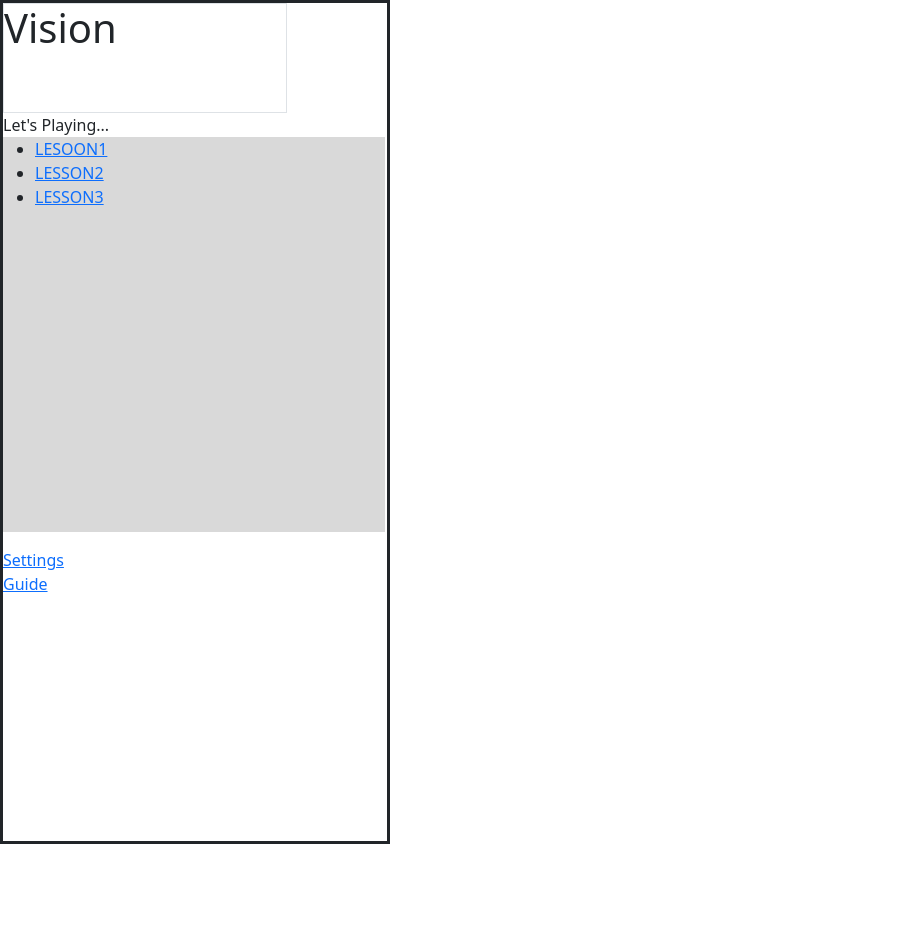
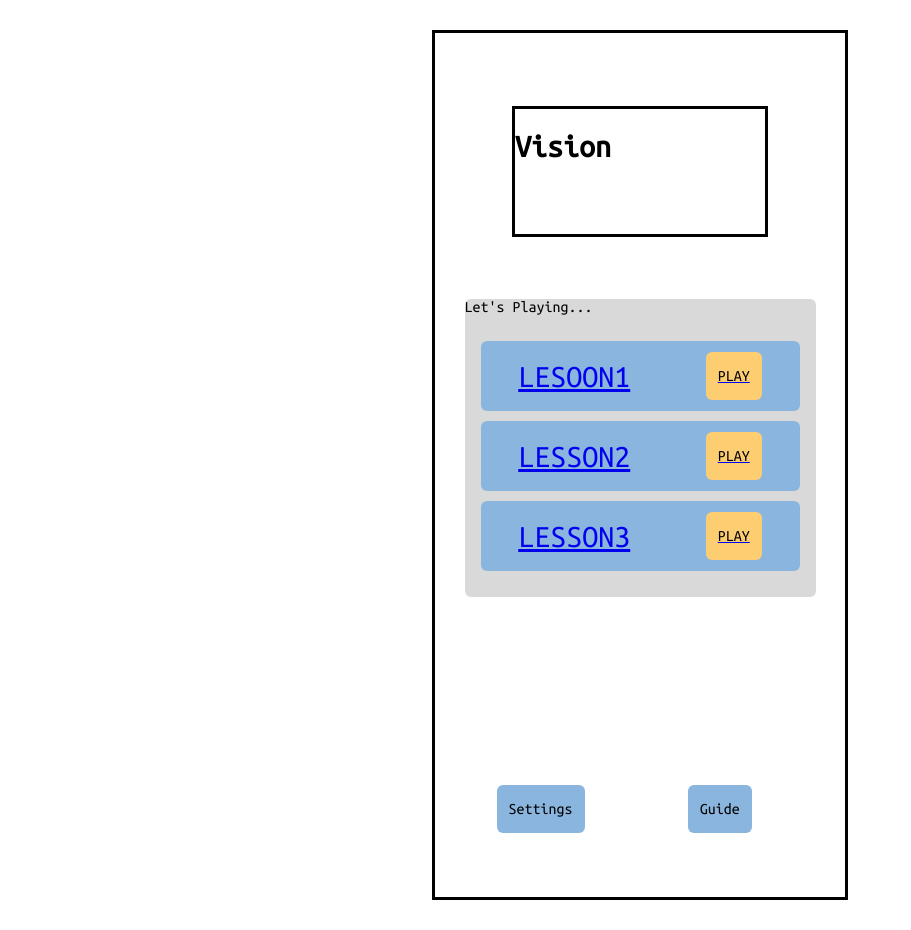
Before and after one commit to kankitakahiro/english_learning_app, a React (Create React App) app in the folder frontend/react-app/: page / in a window 1280 px wide. Shown: the whole page, without its empty margins (0-911 px from the left). Before the commit the page ends 844 px from the top, so only its background shows below. Built offline with nearby package versions, Linux system fonts and the light colour scheme.

Commit message:
トップページそこそこできた

```diff
--- a/frontend/react-app/public/index.html
+++ b/frontend/react-app/public/index.html
@@ -5,15 +5,10 @@
 	<meta charset="utf-8" />
 	<meta name="viewport" content="width=device-width, initial-scale=1" />
 	<link rel="stylesheet" href="style.css">
-	<link href="https://cdn.jsdelivr.net/npm/bootstrap@5.3.1/dist/css/bootstrap.min.css" rel="stylesheet"
-		integrity="sha384-4bw+/aepP/YC94hEpVNVgiZdgIC5+VKNBQNGCHeKRQN+PtmoHDEXuppvnDJzQIu9" crossorigin="anonymous">
 	<title>Vision</title>
 </head>
 
 <body>
-	<script src="https://cdn.jsdelivr.net/npm/bootstrap@5.3.1/dist/js/bootstrap.bundle.min.js"
-		integrity="sha384-HwwvtgBNo3bZJJLYd8oVXjrBZt8cqVSpeBNS5n7C8IVInixGAoxmnlMuBnhbgrkm"
-		crossorigin="anonymous"></script>
 	<div id="root"></div>
 </body>
 
--- a/frontend/react-app/public/style.css
+++ b/frontend/react-app/public/style.css
@@ -1,26 +1,178 @@
+@import url("https://fonts.googleapis.com/css?family=Ubuntu+Mono");
+
 body {
+  font-family: "Ubuntu Mono", monospace;
+  -webkit-font-smoothing: antialiased;
+  -moz-osx-font-smoothing: grayscale;
   width: 390px;
   height: 844px;
-  margin: auto;
+  margin: 30px auto;
   border: solid;
-  font-family: -apple-system, BlinkMacSystemFont, "Segoe UI", "Roboto", "Oxygen", "Ubuntu", "Cantarell", "Fira Sans", "Droid Sans", "Helvetica Neue", sans-serif;
+  padding: 10px;
+  position: relative;
+}
+
+Link {
+  color: black;
+}
+
+body {
+  font-family: "Ubuntu Mono", monospace;
   -webkit-font-smoothing: antialiased;
   -moz-osx-font-smoothing: grayscale;
+  width: 390px;
+  height: 844px;
+  margin: 30px auto;
+  border: solid;
+  padding: 10px;
+  position: relative;
+}
+
+Link {
+  color: black;
+}
+
+.footer {
+  position: absolute;
+  bottom: 4rem;
+  width: 100%;
+}
+
+.low-buttons {
+  display: flex;
+  justify-content: space-evenly;
+  margin: auto auto 0 auto;
+}
+
+.btn-p,
+.btn-s {
+  --bs-btn-font-size: 1rem;
+  --bs-btn-line-height: 1.5;
+  --bs-btn-hover-border-color: transparent;
+  --bs-btn-box-shadow: inset 0 1px 0 rgba(255, 255, 255, 0.15),
+    0 1px 1px rgba(0, 0, 0, 0.075);
+  --bs-btn-disabled-opacity: 0.65;
+  --bs-btn-focus-box-shadow: 0 0 0 0.25rem rgba(var(--bs-btn-focus-shadow-rgb), .5);
+  display: inline-block;
+  padding: 0.75rem;
+  font-size: var(--bs-btn-font-size);
+  line-height: var(--bs-btn-line-height);
+  color: black;
+  text-align: center;
+  text-decoration: none;
+  vertical-align: middle;
+  cursor: pointer;
+  -webkit-user-select: none;
+  -moz-user-select: none;
+  user-select: none;
+  border: var(--bs-btn-border-width) solid var(--bs-btn-border-color);
+  border-radius: 0.375rem;
+  background-color: #8AB5DE;
+  transition: color 0.15s ease-in-out, background-color 0.15s ease-in-out, border-color 0.15s ease-in-out, box-shadow 0.15s ease-in-out;
+}
+
+.btn-s {
+  background-color: #FDCD72;
+}
+
+body {
+  font-family: "Ubuntu Mono", monospace;
+  -webkit-font-smoothing: antialiased;
+  -moz-osx-font-smoothing: grayscale;
+  width: 390px;
+  height: 844px;
+  margin: 30px auto;
+  border: solid;
+  padding: 10px;
+  position: relative;
+}
+
+Link {
+  color: black;
 }
 
 .logo-area {
-  width: 284px;
-  height: 110px;
+  margin: 62.5px auto;
+  width: 250px;
+  height: 125px;
+  border: solid;
+}
+
+.select-lesson-area {
+  border-radius: 0.375rem;
+  width: 90%;
+  background-color: #D9D9D9;
+  margin: auto;
 }
 
 .lessons {
-  width: 382px;
-  height: 395px;
-  background-color: #D9D9D9;
+  margin: auto;
+  padding: 1rem;
+  display: block;
+  height: auto;
+  list-style: none;
 }
 
 .lesson {
-  width: 327px;
   height: 70px;
   background-color: #8AB5DE;
+  display: flex;
+  align-items: center;
+  justify-content: space-around;
+  border-radius: 0.375rem;
+  margin: 10px auto;
+  font-size: 2rem;
 }
+
+body {
+  font-family: "Ubuntu Mono", monospace;
+  -webkit-font-smoothing: antialiased;
+  -moz-osx-font-smoothing: grayscale;
+  width: 390px;
+  height: 844px;
+  margin: 30px auto;
+  border: solid;
+  padding: 10px;
+  position: relative;
+}
+
+Link {
+  color: black;
+}
+
+.logo-area {
+  margin: 62.5px auto;
+  width: 250px;
+  height: 125px;
+  border: solid;
+}
+
+.select-lesson-area {
+  border-radius: 0.375rem;
+  width: 90%;
+  background-color: #D9D9D9;
+  margin: auto;
+}
+
+.lessons {
+  margin: auto;
+  padding: 1rem;
+  display: block;
+  height: auto;
+  list-style: none;
+}
+
+.lesson {
+  height: 70px;
+  background-color: #8AB5DE;
+  display: flex;
+  align-items: center;
+  justify-content: space-around;
+  border-radius: 0.375rem;
+  margin: 10px auto;
+  font-size: 2rem;
+}
+
+.select-answer-area {
+  background-color: white;
+}
--- a/frontend/react-app/src/components/Home.jsx
+++ b/frontend/react-app/src/components/Home.jsx
@@ -10,20 +10,24 @@ export default function Home() {
 
     const lessons = lessonList.map(lesson =>
         <li>
-            <Link to={`/lesson/${lesson.id}/1`}>{lesson.title}</Link>
+            <Link to={`/lesson/${lesson.id}/1`} className='lesson'>
+                <span>{lesson.title}</span>
+                <Link to={`/lesson/${lesson.id}/1`} className='btn-s'>PLAY</Link>
+            </Link>
         </li>
+
     );
 
     return (
         <>
-            <div className="home">
-                <div className="logo-area border">
+            <div className="logo-area">
                 <h1>Vision</h1>
             </div>
             <div className="select-lesson-area">
                 <span>Let's Playing...</span>
                 <ul className='lessons'>{lessons}</ul>
             </div>
+            <div className='footer'>
                 <div className='low-buttons'>
                     <Link to="/setting" className='btn-p'>Settings</Link> <br />
                     <Link to="/guide" className='btn-p'>Guide</Link> <br />
--- a/frontend/react-app/src/components/Lesson.jsx
+++ b/frontend/react-app/src/components/Lesson.jsx
@@ -12,17 +12,32 @@ export default function Lesson() {
     const [next, setNext] = useState(2)
     const [score, setScore] = useState(0)
 
+    function createSelects(selects, id, next) {
+        const words = selects.map(word =>
+            <li>
+                <Link to={`/lesson/${id}/${next}`}>
+                    <button onClick={() => handleAnswer(word)}>{word}</button>
+                </Link>
+            </li>
+        );
+        setWords(words);
+    }
+
     useEffect(() => {
         fetch(`http://localhost:8080/lesson-test?lesson=${id}&number=1`)
             .then(response => response.json())
             .then(data => {
-                setAnswer(data.answer)
-                setWords([data.answer, data.wrong1, data.wrong2, data.wrong3])
+                setAnswer(data.answer);
+                const selects = [data.answer, data.wrong1, data.wrong2, data.wrong3];
                 setImage(data.image);
+                createSelects(selects, id, next);
             });
     }, []);
 
     function handleAnswer(word) {
+        console.log(word, answer);
+        console.log(next);
+        console.log(score);
         if (word == answer) {
             console.log("correct");
             setScore(score + 1);
@@ -39,8 +54,10 @@ export default function Lesson() {
                 .then(response => response.json())
                 .then(data => {
                     setAnswer(data.answer)
-                    setWords([data.answer, data.wrong1, data.wrong2, data.wrong3])
+                    const selects = [data.answer, data.wrong1, data.wrong2, data.wrong3];
                     setImage(data.image);
+                    console.log(next)
+                    createSelects(selects, id, next);
                 });
         }
     };
@@ -49,18 +66,9 @@ export default function Lesson() {
         <>
             <Header />
             <img src={image} /><br />
-            <Link to={`/lesson/${id}/${next}`}>
-                <button onClick={() => handleAnswer(words[0])}>{words[0]}</button>
-            </Link>
-            <Link to={`/lesson/${id}/${next}`}>
-                <button onClick={() => handleAnswer(words[1])}>{words[1]}</button>
-            </Link>
-            <Link to={`/lesson/${id}/${next}`}>
-                <button onClick={() => handleAnswer(words[2])}>{words[2]}</button>
-            </Link>
-            <Link to={`/lesson/${id}/${next}`}>
-                <button onClick={() => handleAnswer(words[3])}>{words[3]}</button>
-            </Link>
+            <div className='select-answer-area'>
+                <ul className='selects'>{words}</ul>
+            </div>
         </>
     );
 }
--- /dev/null
+++ b/frontend/react-app/style/common-parts.scss
@@ -0,0 +1,45 @@
+@import 'setting';
+@import url('https://fonts.googleapis.com/css?family=Ubuntu+Mono');
+
+.footer {
+    position: absolute;
+    bottom: 4rem;
+    width: 100%;
+}
+
+.low-buttons {
+    display: flex;
+    justify-content: space-evenly;
+    margin: auto auto 0 auto;
+}
+
+.btn-p {
+    --bs-btn-font-size: 1rem;
+    --bs-btn-line-height: 1.5;
+    --bs-btn-hover-border-color: transparent;
+    --bs-btn-box-shadow: inset 0 1px 0 rgba(255, 255, 255, 0.15),
+        0 1px 1px rgba(0, 0, 0, 0.075);
+    --bs-btn-disabled-opacity: 0.65;
+    --bs-btn-focus-box-shadow: 0 0 0 0.25rem rgba(var(--bs-btn-focus-shadow-rgb), .5);
+    display: inline-block;
+    padding: 0.75rem;
+    font-size: var(--bs-btn-font-size);
+    line-height: var(--bs-btn-line-height);
+    color: black;
+    text-align: center;
+    text-decoration: none;
+    vertical-align: middle;
+    cursor: pointer;
+    -webkit-user-select: none;
+    -moz-user-select: none;
+    user-select: none;
+    border: var(--bs-btn-border-width) solid var(--bs-btn-border-color);
+    border-radius: $radius;
+    background-color: $primary;
+    transition: color .15s ease-in-out, background-color .15s ease-in-out, border-color .15s ease-in-out, box-shadow .15s ease-in-out;
+}
+
+.btn-s {
+    @extend .btn-p;
+    background-color: $secondary;
+}
--- /dev/null
+++ b/frontend/react-app/style/home.scss
@@ -0,0 +1,36 @@
+@import 'setting';
+
+$logo-width: 250px;
+
+.logo-area {
+    margin: calc($logo-width / 4) auto;
+    width: $logo-width;
+    height: calc($logo-width / 2);
+    border: solid;
+}
+
+.select-lesson-area {
+    border-radius: $radius;
+    width: 90%;
+    background-color: $gray;
+    margin: auto;
+}
+
+.lessons {
+    margin: auto;
+    padding: 1rem;
+    display: block;
+    height: auto;
+    list-style: none;
+}
+
+.lesson {
+    height: 70px;
+    background-color: $primary;
+    display: flex;
+    align-items: center;
+    justify-content: space-around;
+    border-radius: $radius;
+    margin: 10px auto;
+    font-size: 2rem;
+}
--- /dev/null
+++ b/frontend/react-app/style/lesson.scss
@@ -0,0 +1,6 @@
+@import 'home';
+
+.select-answer-area {
+    @extend .select-answer-area;
+    background-color: white;
+}
--- /dev/null
+++ b/frontend/react-app/style/setting.scss
@@ -0,0 +1,24 @@
+$primary: #8AB5DE;
+$secondary: #FDCD72;
+$gray: #D9D9D9;
+
+$display-width: 390px;
+$display-height: 844px;
+
+$radius: 0.375rem;
+
+body {
+    font-family: 'Ubuntu Mono', monospace;
+    -webkit-font-smoothing: antialiased;
+    -moz-osx-font-smoothing: grayscale;
+    width: $display-width;
+    height: $display-height;
+    margin: 30px auto;
+    border: solid;
+    padding: 10px;
+    position: relative;
+}
+
+Link {
+    color: black;
+}
--- a/frontend/react-app/style/style.scss
+++ b/frontend/react-app/style/style.scss
@@ -1,37 +1,4 @@
-$primary: #8AB5DE;
-$secondary: #FDCD72;
-$gray: #D9D9D9;
-
-$display-width: 390px;
-$display-height: 844px;
-
-
-body {
-    width: 390px;
-    height: 844px;
-    margin: auto;
-    border: solid;
-
-    font-family: -apple-system, BlinkMacSystemFont, 'Segoe UI', 'Roboto', 'Oxygen',
-        'Ubuntu', 'Cantarell', 'Fira Sans', 'Droid Sans', 'Helvetica Neue',
-        sans-serif;
-    -webkit-font-smoothing: antialiased;
-    -moz-osx-font-smoothing: grayscale;
-}
-
-.logo-area {
-    width: 284px;
-    height: 110px;
-}
-
-.lessons {
-    width: 382px;
-    height: 395px;
-    background-color: #D9D9D9;
-}
-
-.lesson {
-    width: 327px;
-    height: 70px;
-    background-color: #8AB5DE;
-}
+@import 'setting';
+@import 'common-parts';
+@import 'home';
+@import 'lesson';
```
Lines whose indentation alone changed are shown as unchanged.
